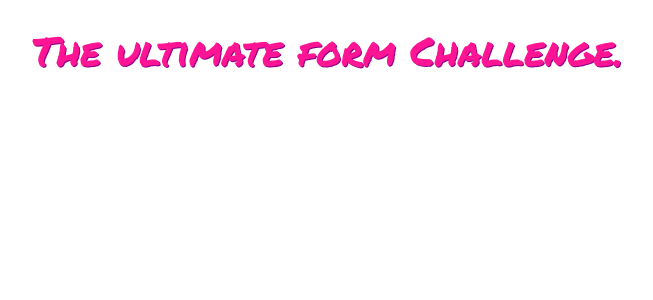
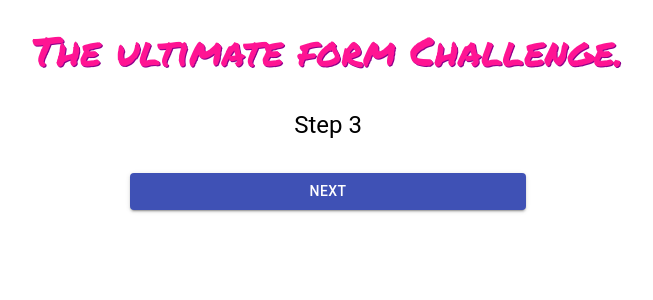
Before and after one commit to young8179/react_hook_form, a React (Create React App) app: page /step3 in a window 1280 px wide. Shown: the top 300 px of the page, without its empty margins (312-965 px from the left). Built offline with nearby package versions, Linux system fonts and the light colour scheme.

Commit message:
added step3

```diff
--- /dev/null
+++ b/src/components/FileInput.js
@@ -0,0 +1,16 @@
+import React from 'react'
+import { Controller } from 'react-hook-form'
+
+
+
+export default function FileInput({control, name}) {
+    return (
+        <Controller
+            control={control}
+            name={name}
+            defaultValue={[]}
+            >
+
+        </Controller>
+    )
+}
--- a/src/steps/Step2.js
+++ b/src/steps/Step2.js
@@ -8,7 +8,20 @@ import MainContainer from '../components/MainContainer';
 import { useData } from '../DataContext';
 import * as yup from "yup";
 import { yupResolver } from "@hookform/resolvers/yup";
+import PrimaryButton from '../components/PrimaryButton';
+import { parsePhoneNumberFromString } from 'libphonenumber-js'
 // import { yupResolver } from 'react-hook-form-resolvers';
+
+
+const normalizePhoneNumber = (value) =>{
+    const phoneNumber = parsePhoneNumberFromString(value)
+    if(!phoneNumber){
+        return value
+    }
+    return (
+        phoneNumber.formatInternational()
+    )
+}
 
 const schema = yup.object().shape({
     email: yup
@@ -19,7 +32,7 @@ const schema = yup.object().shape({
 export default function Step2() {
     const {data, setValues} = useData()
     const history = useHistory()
-    const { register, handleSubmit, error, watch } = useForm({
+    const { register, handleSubmit, errors, watch } = useForm({
         defaultValues:{
             email: data.email,
             hasPhone: data.phoneNumber
@@ -29,13 +42,22 @@ export default function Step2() {
     })
 
     const hasPhone = watch("hasPhone");
-
-    //!const onSubmit----
+    console.log(data)
+    const onSubmit = (data) =>{
+        history.push("/step3")
+        setValues(data)
+    }
     return (
         <MainContainer>
             <Typography>Step 2</Typography>
-            <Form>
-                <Input ref={register} type="email" label="Email" name="email" required/>
+            <Form onSubmit={handleSubmit(onSubmit)}>
+                <Input ref={register}
+                    type="email"
+                    label="Email"
+                    name="email"
+                    required
+                    error={!! errors.email}
+                    helperText={errors?.email?.message}/>
 
                 <FormControlLabel control={<Checkbox
                    defaultValue={data.hasPhone}
@@ -50,7 +72,15 @@ export default function Step2() {
                     id="phoneNumber"
                     type="tel"
                     label="Phone Number"
-                    name="phoneNumber" />}
+                    name="phoneNumber"
+                    onChange={
+                        (event) =>{
+                            event.target.value = normalizePhoneNumber(event.target.value)
+                        }
+                    }
+                    />}
+
+                <PrimaryButton>Next</PrimaryButton>
             </Form>
         </MainContainer>
     )
--- a/src/steps/Step3.js
+++ b/src/steps/Step3.js
@@ -1,9 +1,33 @@
-import React from 'react'
+import React from "react";
+import { useHistory } from "react-router-dom";
+import { useForm } from "react-hook-form";
+import { useData } from "../DataContext";
+import MainContainer from '../components/MainContainer';
+import  FileInput from "../components/FileInput";
+import PrimaryButton from "../components/PrimaryButton";
+import Typography from "@material-ui/core/Typography";
+import Form from '../components/Form';
 
 export default function Step3() {
+    const history = useHistory();
+    const {data, setValues} = useData()
+    const {control, handleSubmit} = useForm({
+        defaultValues: {
+            files: data.files
+        }
+    })
+
+    const onSubmit = (data) =>{
+        history.push("/result")
+        setValues(data)
+    }
     return (
-        <div>
-
-        </div>
+        <MainContainer>
+            <Typography component="h2" variant="h5">Step 3</Typography>
+            <Form onSubmit={handleSubmit(onSubmit)}>
+                <FileInput name="files" control={control} />
+                <PrimaryButton>Next</PrimaryButton>
+            </Form>
+        </MainContainer>
     )
 }
```
